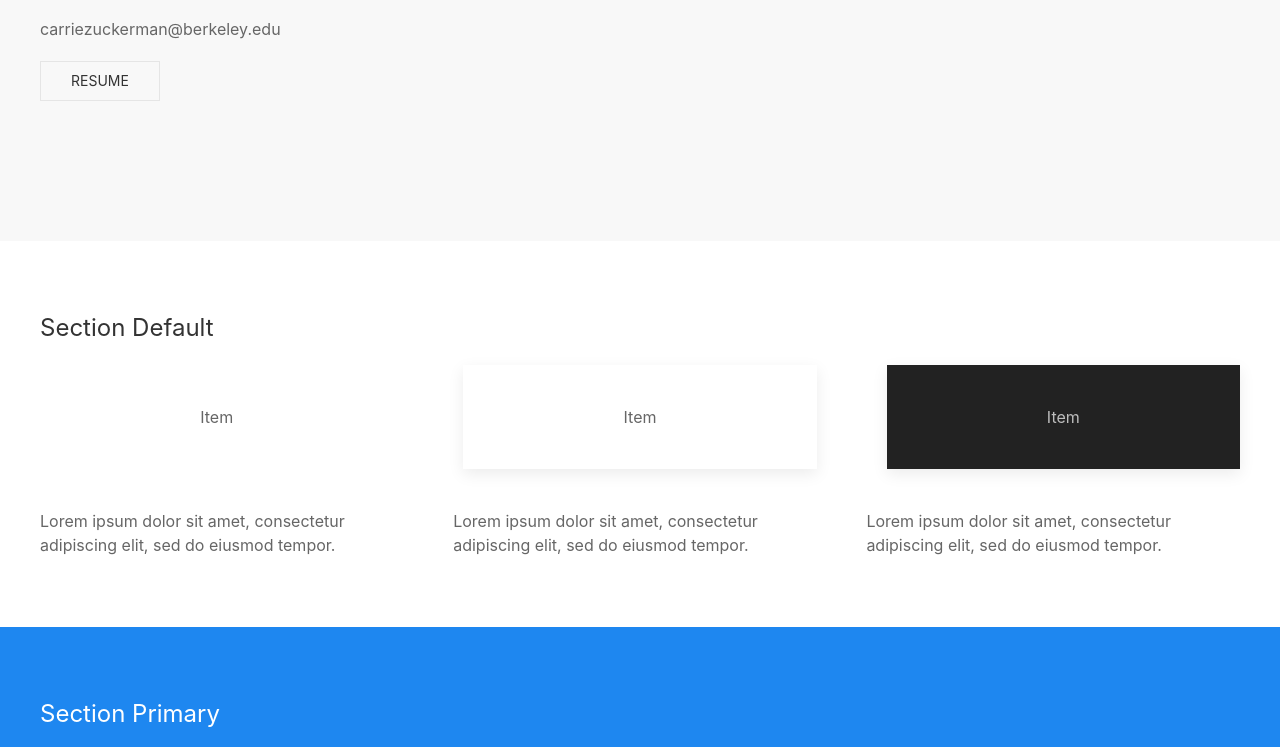
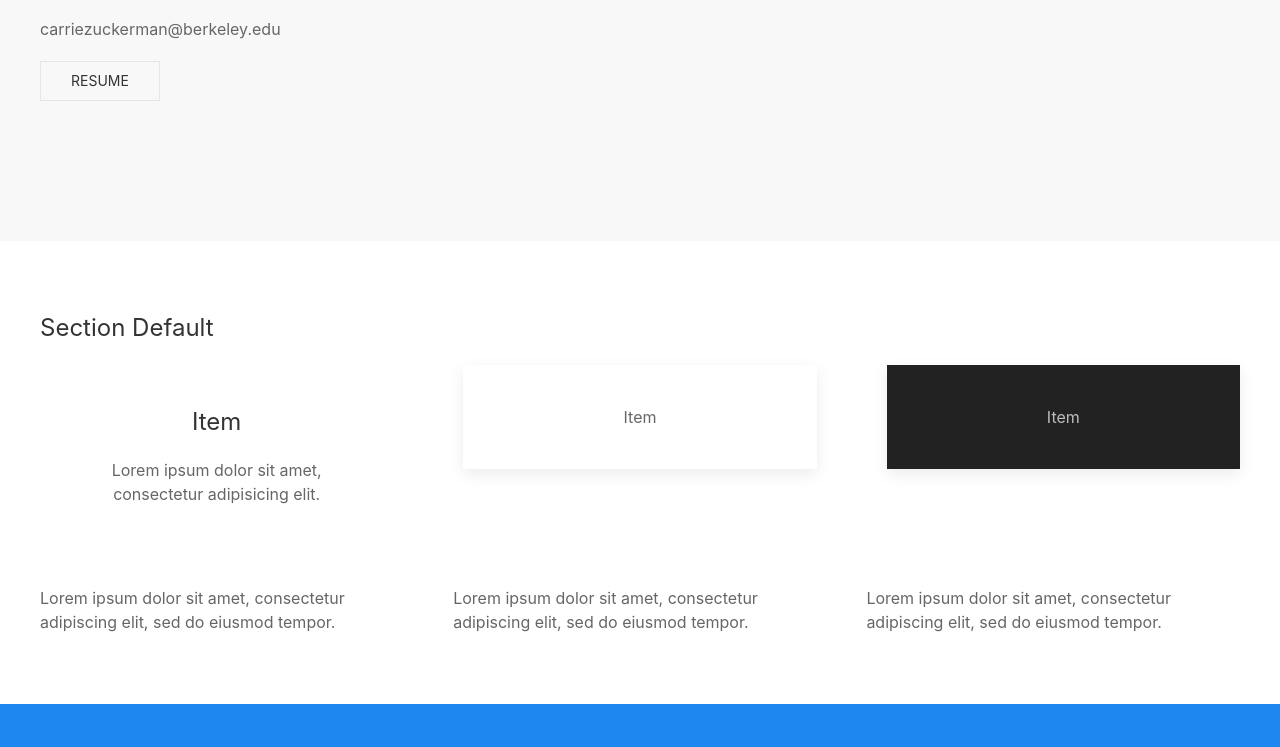
Before and after one commit to carrie-z/carrie-z.github.io, a plain HTML site: page index.html in a window 1280 px wide. Shown: the part 333-1080 px from the top of the page. Drawn offline with Linux system fonts and the light colour scheme.

Commit message:
edited a card

```diff
--- a/index.html
+++ b/index.html
@@ -49,7 +49,10 @@
         <h3>Section Default</h3>
         <div class="uk-grid-large uk-child-width-expand@s uk-text-center" uk-grid>
             <div>
-                <div class="uk-card uk-card-muted uk-card-body">Item</div>
+                <div class="uk-card uk-card-hover uk-card-body">
+                <h3>Item</h3>
+                <p>Lorem ipsum dolor sit amet, consectetur adipisicing elit.</p>
+                </div>
             </div>
             <div>
                 <div class="uk-card uk-card-default uk-card-body">Item</div>
```
